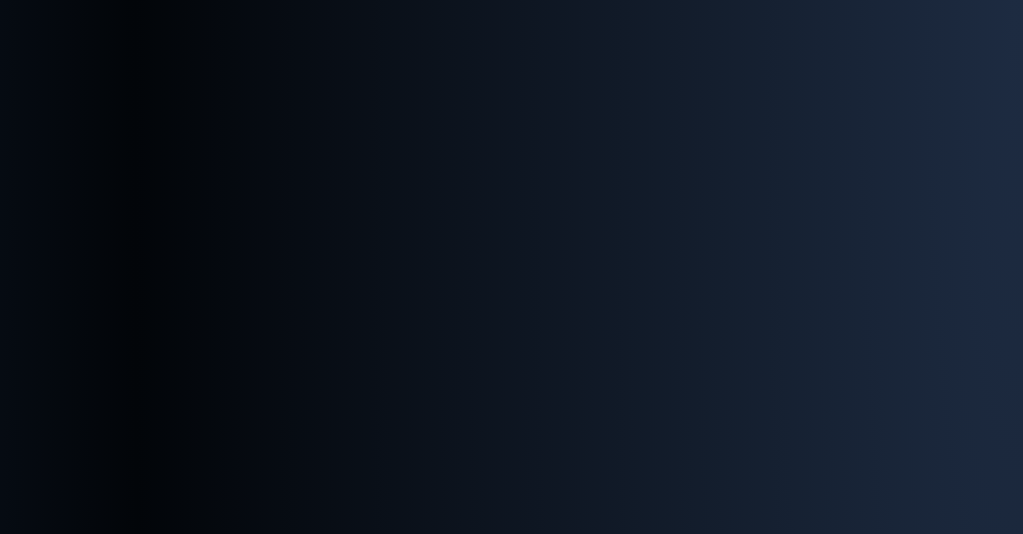
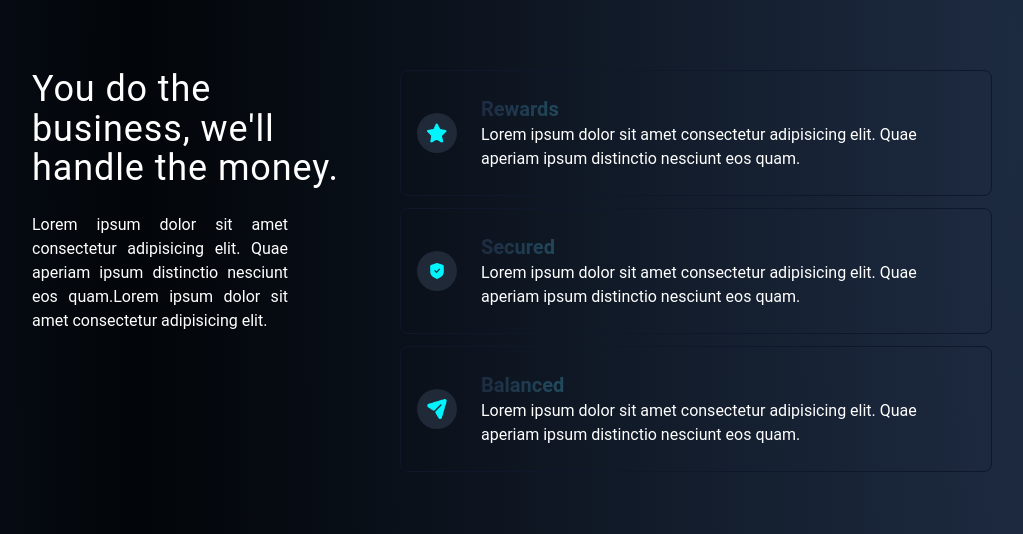
Before and after one commit to jakubgornik/banking-site, a Next.js app: page / in a window 1280 px wide. Shown: the part 853-1387 px from the top of the page, without its empty margins (136-1159 px from the left). Built offline with nearby package versions, Linux system fonts and the light colour scheme.

Commit message:
BoxSection component and minor fixes

```diff
--- /dev/null
+++ b/components/BoxItem.tsx
@@ -0,0 +1,25 @@
+import Image, { StaticImageData } from "next/image";
+
+interface Props {
+  img: StaticImageData;
+  description: string;
+  title: string;
+}
+
+const BoxItem = ({ img, description, title }: Props) => {
+  return (
+    <div className="mb-3 flex max-w-[37rem] items-center gap-6 rounded-lg border border-slate-900 bg-transparent from-mint to-transparent px-4 py-6 transition-all duration-700 hover:bg-gradient-to-r">
+      <div className="flex h-10 w-10 shrink-0 items-center justify-center rounded-full bg-gray-800 ">
+        <Image src={img.src} alt="star image" width={20} height={20} />
+      </div>
+      <div className="flex flex-col ">
+        <h4 className="bg-gradient-to-r from-[#1D2B41] to-mint bg-clip-text text-left  text-xl font-bold  text-transparent">
+          {title}
+        </h4>
+        <p className="max-w-2xl text-white">{description}</p>
+      </div>
+    </div>
+  );
+};
+
+export default BoxItem;
--- /dev/null
+++ b/components/BoxSection.tsx
@@ -0,0 +1,39 @@
+import BoxItem from "./BoxItem";
+import starImg from "../img/star.png";
+import shieldImg from "../img/shield.png";
+import transferImg from "../img/transfer.png";
+import {
+  d1 as description,
+  t1 as title1,
+  t2 as title2,
+  t3 as title3,
+} from "../utilities/util";
+
+interface Props {
+  title: string;
+  titleDescription: string;
+}
+
+const BoxSection = ({ title, titleDescription }: Props) => {
+  return (
+    <>
+      <div className="container mx-auto flex justify-center mobile:flex-col mobile:space-y-8 mobile:space-x-0 mobile:pt-16 md:flex-row md:space-y-0 md:space-x-8 md:pt-32 ">
+        <div className="flex flex-col mobile:pb-8 md:pb-0">
+          <h2 className=" max-w-[22rem] px-4 pb-6 text-4xl leading-[1.1] tracking-wide text-white mobile:text-center mobile-lg:text-left ">
+            {title}
+          </h2>
+          <p className="text-md px-4 text-white mobile:max-w-sm mobile:text-justify mobile:text-base md:max-w-[18rem]">
+            {titleDescription}
+          </p>
+        </div>
+        <div className="flex flex-col ">
+          <BoxItem description={description} title={title1} img={starImg} />
+          <BoxItem description={description} title={title2} img={shieldImg} />
+          <BoxItem description={description} title={title3} img={transferImg} />
+        </div>
+      </div>
+    </>
+  );
+};
+
+export default BoxSection;
--- a/components/NewTest.tsx
+++ /dev/null
@@ -1,27 +0,0 @@
-import { useInView } from "framer-motion";
-import { ReactNode, useRef } from "react";
-
-interface Props {
-  children: ReactNode;
-}
-
-const NewTest = ({ children }: Props) => {
-  const ref = useRef(null);
-  //   const isInView = useInView(ref, { once: true });
-
-  return (
-    <section ref={ref}>
-      <span
-      // style={{
-      //   transform: isInView ? "none" : "translateX(-200px)",
-      //   opacity: isInView ? 1 : 0,
-      //   transition: "all 0.9s cubic-bezier(0.17, 0.55, 0.55, 1) 0.5s",
-      // }}
-      >
-        {children}
-      </span>
-    </section>
-  );
-};
-
-export default NewTest;
--- a/pages/index.tsx
+++ b/pages/index.tsx
@@ -1,7 +1,8 @@
 import Hero from "@/components/Hero";
 import Navbar from "@/components/Navbar";
-import NewTest from "@/components/NewTest";
 import Numbers from "@/components/Numbers";
+import BoxSection from "@/components/BoxSection";
+import { d2 as titleDescription, t4 as title4 } from "../utilities/util";
 
 const Home = () => {
   return (
@@ -10,6 +11,7 @@ const Home = () => {
         <Navbar />
         <Hero />
         <Numbers />
+        <BoxSection title={title4} titleDescription={titleDescription} />
         <div className="h-[5000px]"></div>
       </div>
     </>
--- /dev/null
+++ b/utilities/util.ts
@@ -0,0 +1,8 @@
+export const d1: string =
+  "Lorem ipsum dolor sit amet consectetur adipisicing elit. Quae aperiam ipsum distinctio nesciunt eos quam.";
+export const t1: string = "Rewards";
+export const t2: string = "Secured";
+export const t3: string = "Balanced";
+export const t4: string = "You do the business, we'll handle the money.";
+export const d2: string =
+  "Lorem ipsum dolor sit amet consectetur adipisicing elit. Quae aperiam ipsum distinctio nesciunt eos quam.Lorem ipsum dolor sit amet consectetur adipisicing elit.";
```
